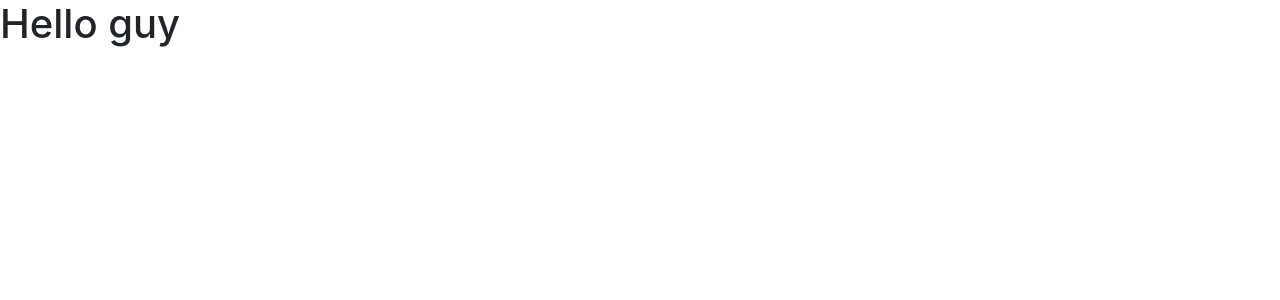
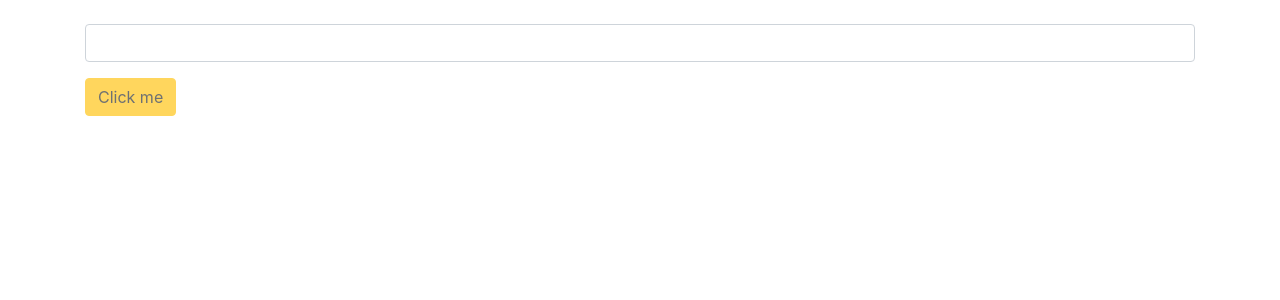
Before and after one commit to superknife0512/My-Learning-Ng-App, an Angular app: page / in a window 1280 px wide. Shown: the top 300 px of the page. Built offline with nearby package versions, Linux system fonts and the light colour scheme.

Commit message:
finish assignment

```diff
--- a/src/app/app.component.html
+++ b/src/app/app.component.html
@@ -1 +1,13 @@
-<h1>Hello guy</h1>
+<div class="container mt-4">
+    <div class="form-group">
+        <input
+         type="text"
+         class="form-control"
+         [(ngModel)]="username">
+        <p> {{username}} </p>
+        <button
+            class="btn btn-warning"
+            [disabled]="!username"
+            (click)="emptyString()">Click me</button>
+    </div>
+</div>
--- a/src/app/app.component.ts
+++ b/src/app/app.component.ts
@@ -6,4 +6,9 @@ import { Component } from '@angular/core';
   styleUrls: ['./app.component.scss']
 })
 export class AppComponent {
+  username: string;
+
+  emptyString(){
+    this.username = '';
+  }
 }
--- a/src/app/app.module.ts
+++ b/src/app/app.module.ts
@@ -1,3 +1,4 @@
+import { FormsModule } from '@angular/forms';
 import { BrowserModule } from '@angular/platform-browser';
 import { NgModule } from '@angular/core';
 
@@ -5,10 +6,11 @@ import { AppComponent } from './app.component';
 
 @NgModule({
   declarations: [
-    AppComponent
+    AppComponent,
   ],
   imports: [
-    BrowserModule
+    BrowserModule,
+    FormsModule
   ],
   providers: [],
   bootstrap: [AppComponent]
```
